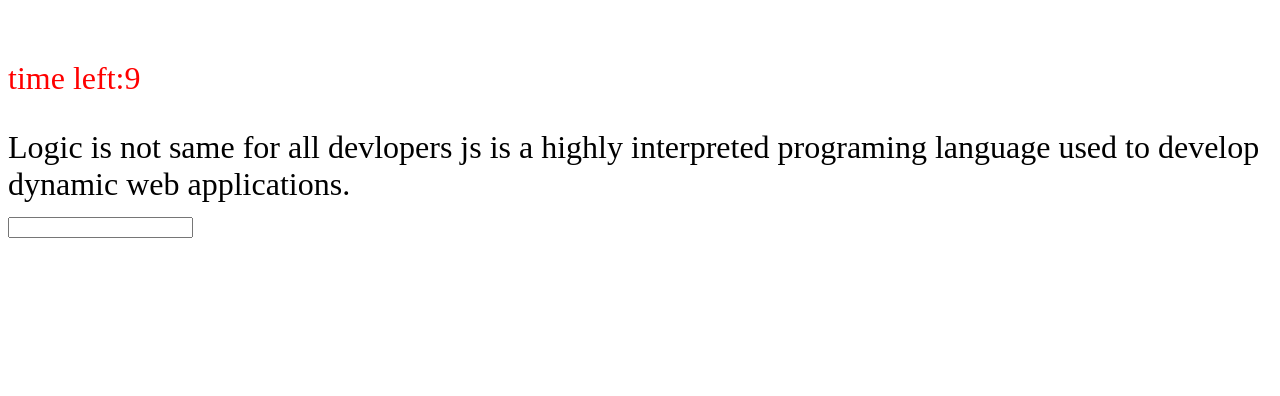
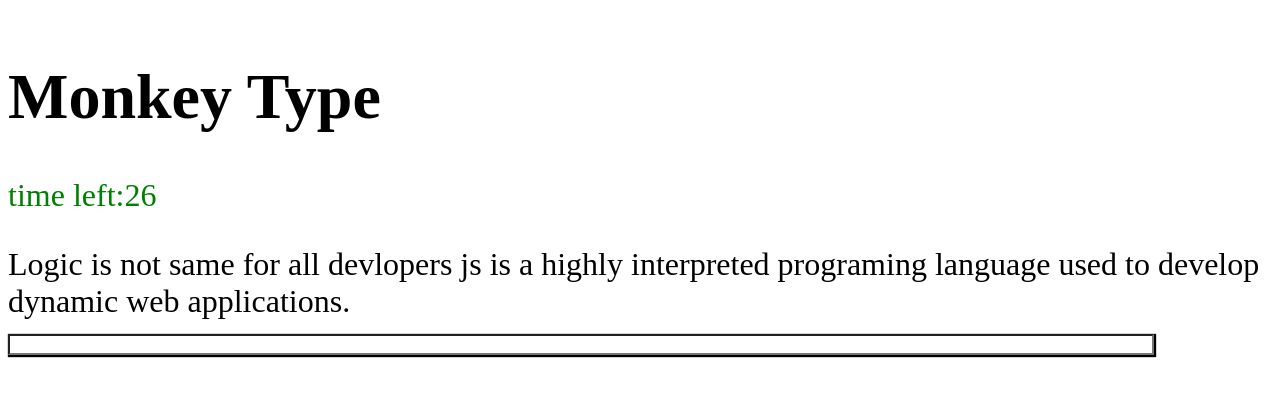
Before and after one commit to karthik03022004/js, a plain HTML site: page monkeytype/index.html in a window 1280 px wide. Drawn offline with Linux system fonts and the light colour scheme.

Commit message:
modified

```diff
--- a/monkeytype/index.html
+++ b/monkeytype/index.html
@@ -9,10 +9,15 @@
             margin-top: 60px;
             font-size: 2em;
         }
+        #user_input{
+            width:90%;
+            box-shadow: 1px 1px 1px 1px;
+        }
 
     </style>
 </head>
 <body>
+    <h1>Monkey Type</h1>
     <p id="timing">0</p>
     <div id="sentence">Logic is not same for all devlopers js is a highly interpreted programing language used to develop dynamic web applications.</div>
     <input type="text" id="user_input"></input>
--- a/monkeytype/script.js
+++ b/monkeytype/script.js
@@ -4,7 +4,6 @@
     return `<span>${each}</span>`
 })
 sentence_ele.innerHTML=format_sen.join("")
-
 let all_span=document.querySelectorAll("span")
 let user_ele=document.getElementById("user_input")
 user_ele.addEventListener('keyup',function(){
@@ -12,7 +11,6 @@
     for(let i=0;i<cur_val.length;i++){
         if(cur_val[i]==all_span[i].textContent){
                 all_span[i].style.color='green'
-
             }
             else{
                 all_span[i].style.color='red'
@@ -24,14 +22,15 @@
 
 })
 let time_ele=document.getElementById("timing")
-num=13
+num=30
 let stoper=setInterval(function(){
     time_ele.textContent="time left:"+num
     num-=1
     time_ele.style.color="green"
     if(num<0){
         clearInterval(stoper)
-        sentence_ele.textContent="time up"
+        sentence_ele.textContent="time up ! "
+        user_ele.value=""
     }
     if(num<10){
         time_ele.style.color="red"
```
